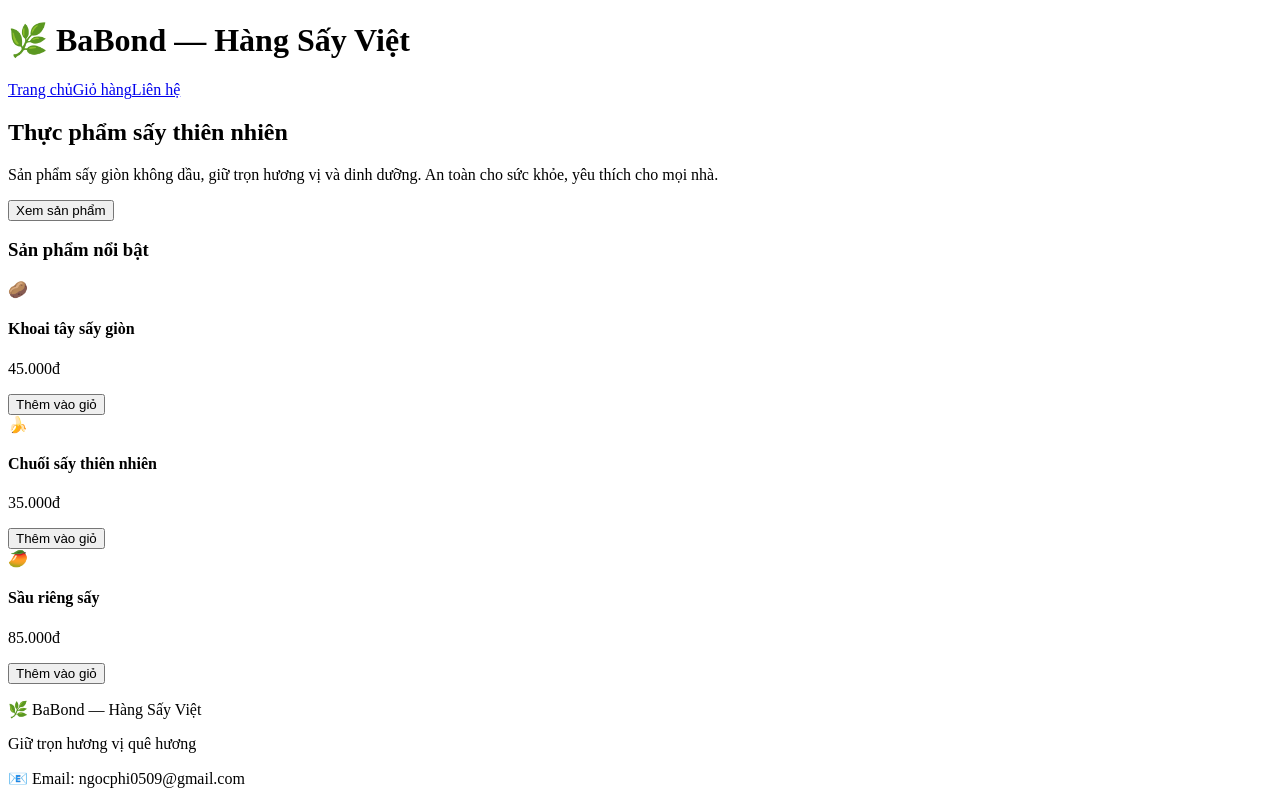
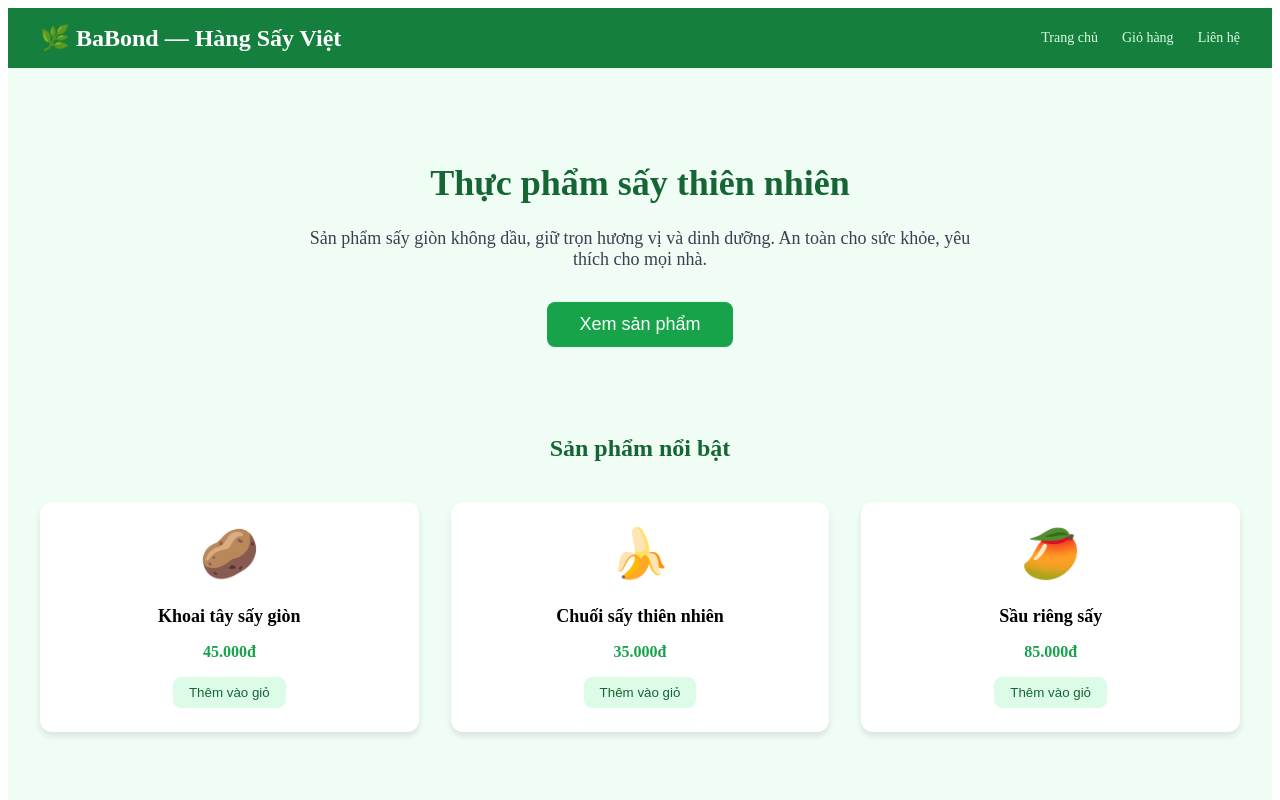
Before and after one commit to Babondhangsayviet/babond-website, a Next.js app: page / in a window 1280 px wide. Shown: the top 800 px of the page. Built offline with nearby package versions, Linux system fonts and the light colour scheme.

Commit message:
Refactor HomePage component and update styles

```diff
--- a/src/app/page.js
+++ b/src/app/page.js
@@ -1,43 +1,42 @@
-'use client';
 import Link from 'next/link';
 
-export default function HomePage() {
+export default function Home() {
   return (
-    <main className="min-h-screen bg-green-50">
-      <header className="bg-green-700 text-white py-4 px-6">
-        <div className="max-w-6xl mx-auto flex justify-between items-center flex-wrap gap-4">
-          <h1 className="text-2xl font-bold">🌿 BaBond — Hàng Sấy Việt</h1>
-          <nav className="flex gap-6 text-sm">
-            <Link href="/" className="hover:text-green-200">Trang chủ</Link>
-            <Link href="/gio-hang" className="hover:text-green-200">Giỏ hàng</Link>
-            <Link href="/lien-he" className="hover:text-green-200">Liên hệ</Link>
+    <main style={{ minHeight: '100vh', backgroundColor: '#f0fdf4' }}>
+      <header style={{ backgroundColor: '#15803d', color: 'white', padding: '16px 24px' }}>
+        <div style={{ maxWidth: '1200px', margin: '0 auto', display: 'flex', justifyContent: 'space-between', alignItems: 'center', flexWrap: 'wrap', gap: '16px' }}>
+          <h1 style={{ fontSize: '24px', fontWeight: 'bold', margin: 0 }}>🌿 BaBond — Hàng Sấy Việt</h1>
+          <nav style={{ display: 'flex', gap: '24px', fontSize: '14px' }}>
+            <Link href="/" style={{ color: '#dcfce7', textDecoration: 'none' }}>Trang chủ</Link>
+            <Link href="/gio-hang" style={{ color: '#dcfce7', textDecoration: 'none' }}>Giỏ hàng</Link>
+            <Link href="/lien-he" style={{ color: '#dcfce7', textDecoration: 'none' }}>Liên hệ</Link>
           </nav>
         </div>
       </header>
 
-      <section className="max-w-6xl mx-auto py-16 px-6 text-center">
-        <h2 className="text-4xl font-bold text-green-800 mb-6">Thực phẩm sấy thiên nhiên</h2>
-        <p className="text-lg text-gray-700 mb-8 max-w-2xl mx-auto">
+      <section style={{ maxWidth: '1200px', margin: '0 auto', padding: '64px 24px', textAlign: 'center' }}>
+        <h2 style={{ fontSize: '36px', color: '#166534', marginBottom: '24px' }}>Thực phẩm sấy thiên nhiên</h2>
+        <p style={{ fontSize: '18px', color: '#374151', maxWidth: '672px', margin: '0 auto 32px' }}>
           Sản phẩm sấy giòn không dầu, giữ trọn hương vị và dinh dưỡng. An toàn cho sức khỏe, yêu thích cho mọi nhà.
         </p>
-        <button className="bg-green-600 text-white px-8 py-3 rounded-lg text-lg font-medium hover:bg-green-700">
+        <button style={{ backgroundColor: '#16a34a', color: 'white', padding: '12px 32px', fontSize: '18px', borderRadius: '8px', border: 'none', cursor: 'pointer' }}>
           Xem sản phẩm
         </button>
       </section>
 
-      <section className="max-w-6xl mx-auto py-12 px-6">
-        <h3 className="text-2xl font-bold text-center text-green-800 mb-10">Sản phẩm nổi bật</h3>
-        <div className="grid md:grid-cols-3 gap-8">
+      <section style={{ maxWidth: '1200px', margin: '0 auto', padding: '0 24px 48px' }}>
+        <h3 style={{ fontSize: '24px', color: '#166534', textAlign: 'center', marginBottom: '40px' }}>Sản phẩm nổi bật</h3>
+        <div style={{ display: 'grid', gridTemplateColumns: 'repeat(auto-fit, minmax(280px, 1fr))', gap: '32px' }}>
           {[
             { ten: "Khoai tây sấy giòn", gia: "45.000đ", hinh: "🥔" },
             { ten: "Chuối sấy thiên nhiên", gia: "35.000đ", hinh: "🍌" },
             { ten: "Sầu riêng sấy", gia: "85.000đ", hinh: "🥭" },
           ].map((sp, i) => (
-            <div key={i} className="bg-white rounded-xl shadow-md p-6 text-center hover:shadow-lg transition">
-              <div className="text-5xl mb-4">{sp.hinh}</div>
-              <h4 className="font-bold text-lg mb-2">{sp.ten}</h4>
-              <p className="text-green-600 font-medium mb-4">{sp.gia}</p>
-              <button className="bg-green-100 text-green-700 px-4 py-2 rounded-lg hover:bg-green-200">
+            <div key={i} style={{ backgroundColor: 'white', borderRadius: '12px', padding: '24px', textAlign: 'center', boxShadow: '0 4px 6px rgba(0,0,0,0.1)' }}>
+              <div style={{ fontSize: '48px', marginBottom: '16px' }}>{sp.hinh}</div>
+              <h4 style={{ fontSize: '18px', fontWeight: 'bold', marginBottom: '8px' }}>{sp.ten}</h4>
+              <p style={{ color: '#16a34a', fontWeight: 'bold', marginBottom: '16px' }}>{sp.gia}</p>
+              <button style={{ backgroundColor: '#dcfce7', color: '#166534', padding: '8px 16px', borderRadius: '8px', border: 'none', cursor: 'pointer' }}>
                 Thêm vào giỏ
               </button>
             </div>
@@ -45,11 +44,11 @@ export default function HomePage() {
         </div>
       </section>
 
-      <footer className="bg-green-800 text-white py-10 mt-16">
-        <div className="max-w-6xl mx-auto px-6 text-center">
-          <p className="text-xl font-bold mb-2">🌿 BaBond — Hàng Sấy Việt</p>
-          <p className="text-green-200 mb-2">Giữ trọn hương vị quê hương</p>
-          <p className="text-sm text-green-300">📧 Email: ngocphi0509@gmail.com</p>
+      <footer style={{ backgroundColor: '#15803d', color: 'white', padding: '40px 24px', marginTop: '40px' }}>
+        <div style={{ maxWidth: '1200px', margin: '0 auto', textAlign: 'center' }}>
+          <p style={{ fontSize: '20px', fontWeight: 'bold', marginBottom: '8px' }}>🌿 BaBond — Hàng Sấy Việt</p>
+          <p style={{ color: '#bbf7d0', marginBottom: '8px' }}>Giữ trọn hương vị quê hương</p>
+          <p style={{ fontSize: '14px', color: '#86efac' }}>📧 Email: ngocphi0509@gmail.com</p>
         </div>
       </footer>
     </main>
```
